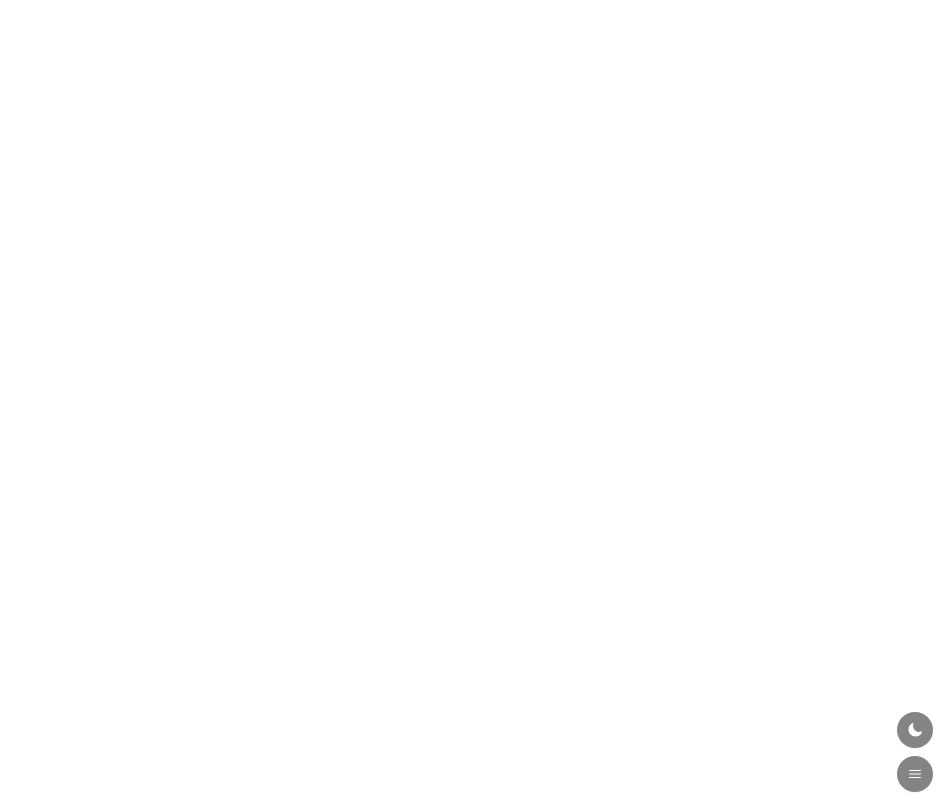
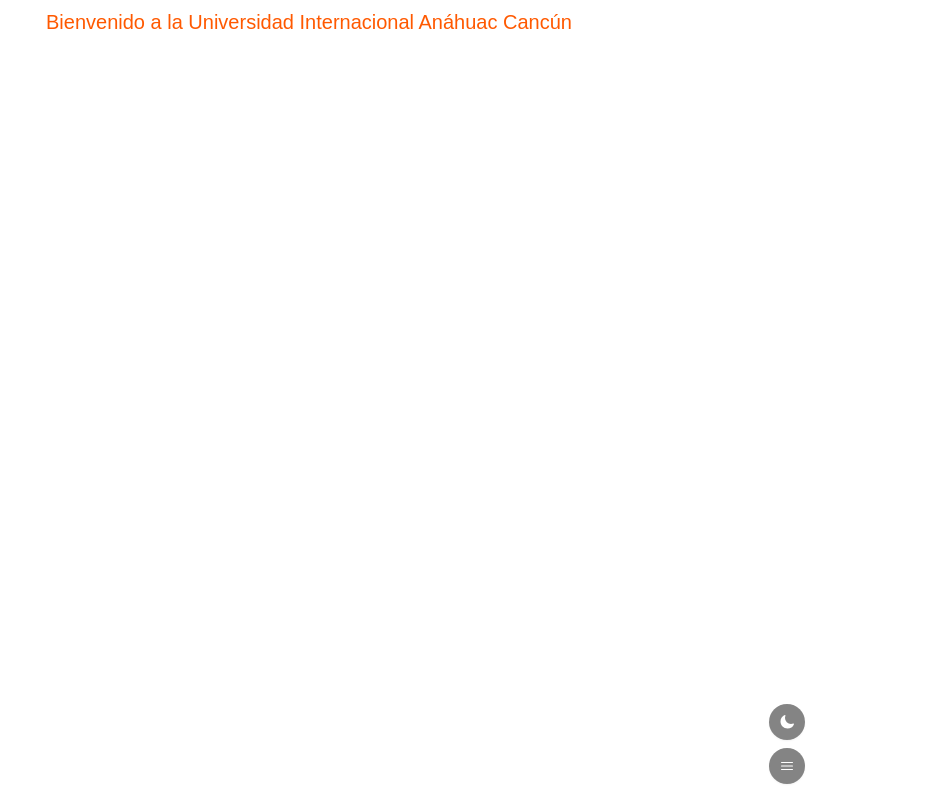
Before and after one commit to iPy849/anahauccaptive, a Vue app: page / in a window 1280 px wide. Shown: the whole page, without its empty margins (331-1280 px from the left). Built offline with nearby package versions, Linux system fonts and the light colour scheme.

Commit message:
Started Landing Page

```diff
--- a/src/App.vue
+++ b/src/App.vue
@@ -1,5 +1,6 @@
 <script setup lang="ts">
 import PageControlsComponent from "./components/controls/PageControlsComponent.vue";
+import LandingPageComponent from "./components/LandingPageComponent.vue";
 
 import { onMounted } from 'vue'
 import { initFlowbite } from 'flowbite'
@@ -10,5 +11,6 @@
 </script>
 
 <template>
-  <PageControlsComponent />
+  <LandingPageComponent class="p-2"/>
+  <PageControlsComponent/>
 </template>
--- a/src/assets/scss/style.scss
+++ b/src/assets/scss/style.scss
@@ -6,7 +6,11 @@
   body {
     box-sizing: border-box;
     font-family: sans-serif;
-    @apply m-0 p-0;
+    @apply m-0 p-0 dark:bg-black;
+  }
+
+  #app {
+    @apply max-w-screen-lg h-screen m-auto relative overflow-hidden;
   }
 }
 
--- /dev/null
+++ b/src/components/LandingPageComponent.vue
@@ -0,0 +1,5 @@
+<script setup lang="ts">
+</script>
+<template>
+    <h1 class="text-xl text-bold text-primary text-center">Bienvenido a la Universidad Internacional Anáhuac Cancún</h1>
+</template>
--- a/src/components/controls/DrawerComponent.vue
+++ b/src/components/controls/DrawerComponent.vue
@@ -1,6 +1,6 @@
 <template>
    <div id="drawer-navigation"
-      class="fixed top-0 left-0 z-40 h-screen p-4 overflow-y-auto transition-transform -translate-x-full bg-white w-64 dark:bg-gray-800"
+      class="absolute top-0 left-0 z-40 h-screen p-4 overflow-y-auto transition-transform -translate-x-full bg-white w-64 dark:bg-gray-800"
       tabindex="-1" aria-labelledby="drawer-navigation-label">
       <h5 id="drawer-navigation-label" class="text-base font-semibold text-gray-500 uppercase dark:text-gray-400">Menu
       </h5>
--- a/src/components/controls/PageControlsComponent.vue
+++ b/src/components/controls/PageControlsComponent.vue
@@ -5,7 +5,7 @@
 </script>
 <template>
     <DrawerComponent />
-    <div class="fixed bottom-0 right-0 p-2">
+    <div class="absolute bottom-0 right-0 px-2 py-4">
         <DarkModeButtonComponent class="my-2 block"/>
         <DrawerButtonComponent class="block"/>
     </div>
```
